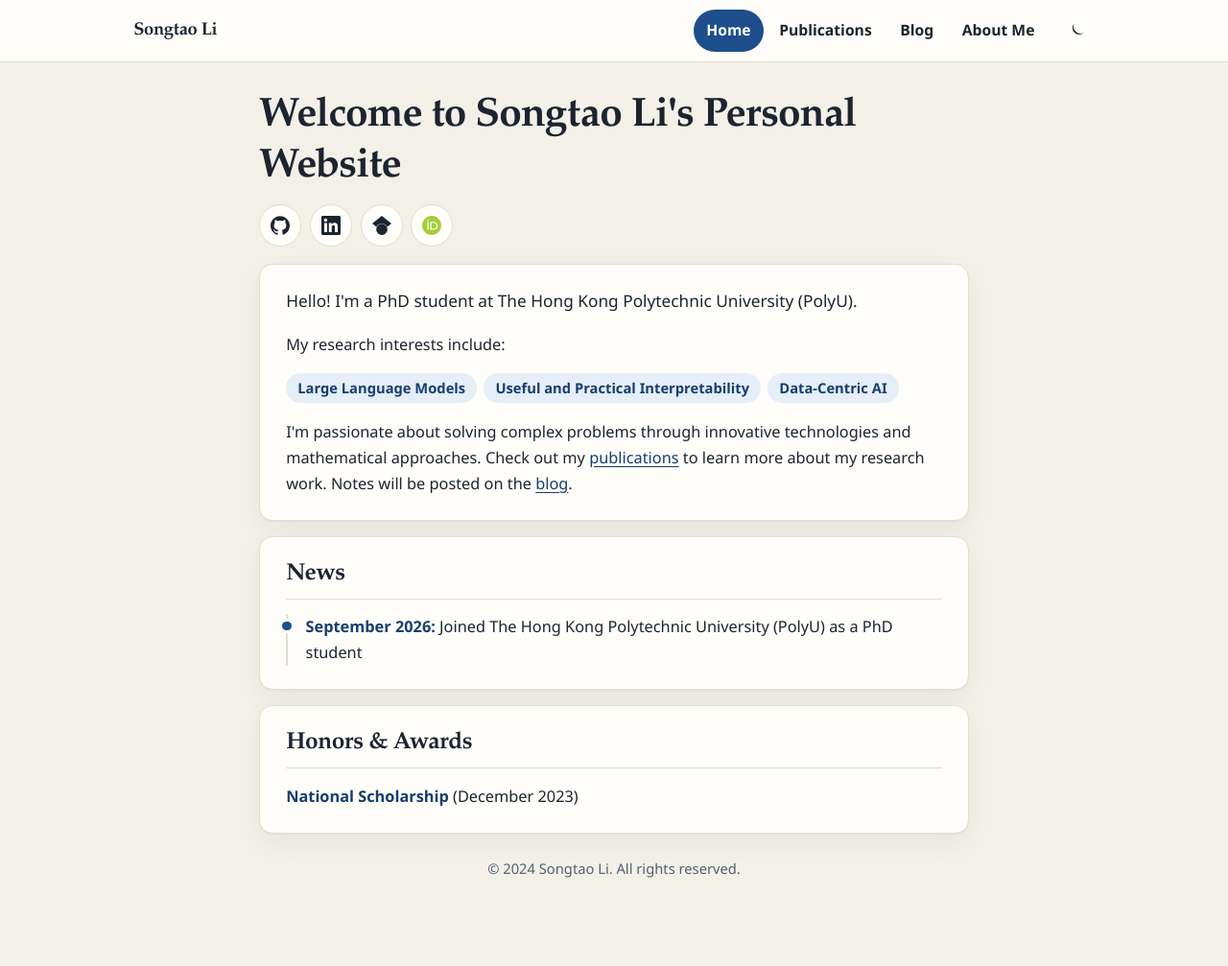
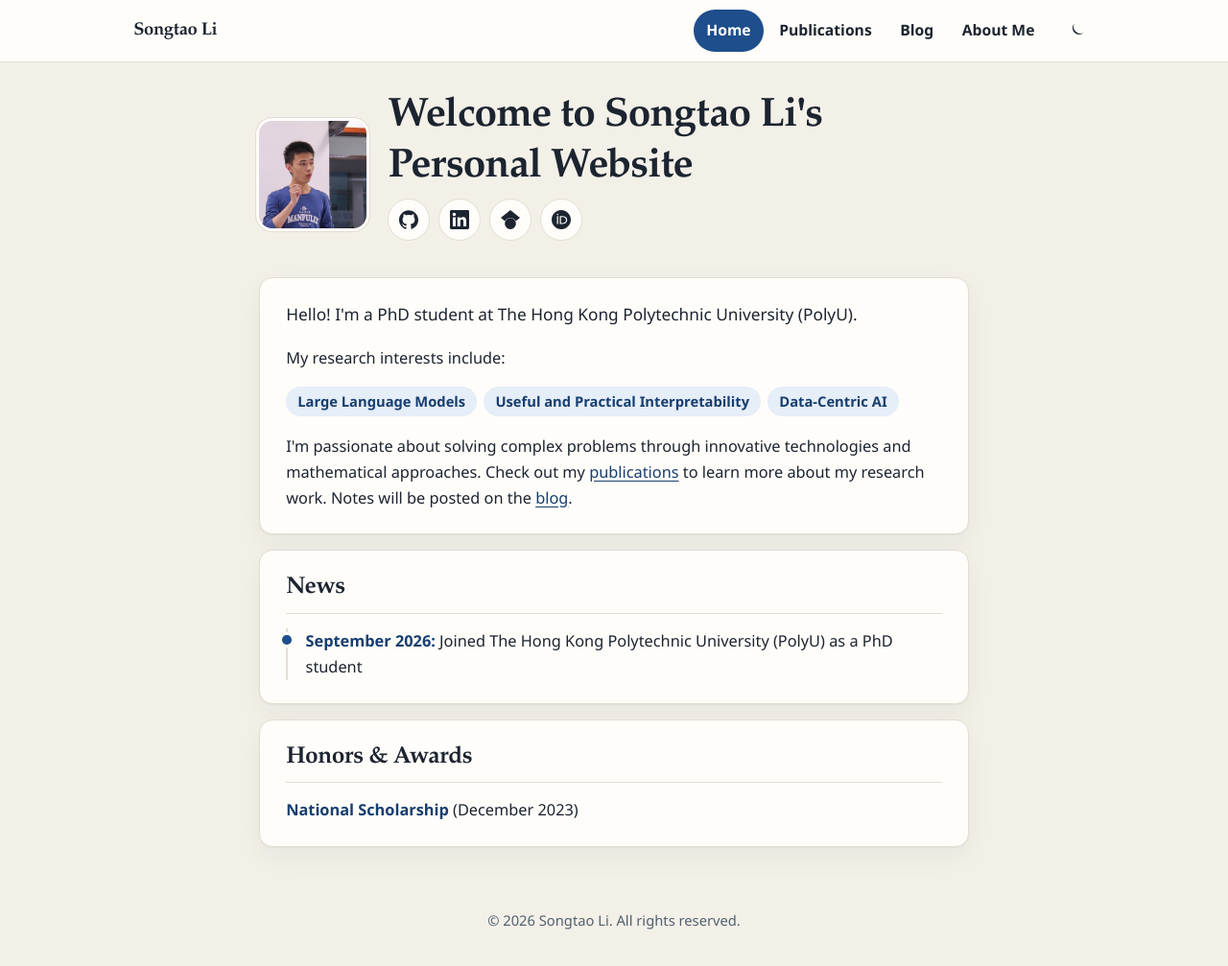
Before and after one commit to xiaoxiaoxiaotao/xiaoxiaoxiaotao.github.io, an Astro site: page / in a window 1280 px wide. Shown: the whole page at 96% size. Before the commit the page ends 970 px from the top, so only its background shows below. Built offline with nearby package versions, Linux system fonts and the light colour scheme; Astro itself is replaced by a stand-in of ours.

Commit message:
Use rounded-square portrait, add home hero, unify ORCID icon and footer

```diff
--- a/scripts/check-dist.mjs
+++ b/scripts/check-dist.mjs
@@ -30,7 +30,10 @@ must(home.includes('Hello! I\'m a PhD student at The Hong Kong Polytechnic Unive
 must(home.includes('Large Language Models'), 'interest missing');
 must(home.includes('September 2026:'), 'news missing');
 must(home.includes('National Scholarship'), 'honor missing');
-must(home.includes('© 2024 Songtao Li. All rights reserved.'), 'footer missing');
+must(home.includes('© 2026 Songtao Li. All rights reserved.'), 'footer missing');
+must(pubs.includes('© 2026 Songtao Li. All rights reserved.'), 'publications footer missing');
+must(about.includes('© 2026 Songtao Li. All rights reserved.'), 'about footer missing');
+must(blog.includes('© 2026 Songtao Li. All rights reserved.'), 'blog footer missing');
 const titleAt = home.indexOf("Welcome to Songtao Li's Personal Website");
 const introAt = home.indexOf("Hello! I'm a PhD student");
 must(titleAt !== -1 && introAt > titleAt, 'welcome heading or intro missing');
--- a/src/layouts/BaseLayout.astro
+++ b/src/layouts/BaseLayout.astro
@@ -105,6 +105,9 @@ const keywords =
     <a class="skip-link" href="#main">Skip to content</a>
     <Navbar current={current} />
     <slot />
+    <footer class="site-footer">
+      <p>© 2026 Songtao Li. All rights reserved.</p>
+    </footer>
     <script>
       function resolvedTheme() {
         const explicit = document.documentElement.getAttribute('data-theme');
--- a/src/pages/index.astro
+++ b/src/pages/index.astro
@@ -9,6 +9,11 @@ import BaseLayout from '../layouts/BaseLayout.astro';
 >
   <main id="main" tabindex="-1">
     <div class="container container-narrow">
+      <div class="home-hero">
+        <div class="home-photo">
+          <img src="/images/photo.jpg" alt="Portrait of Songtao Li" width="800" height="1157" decoding="async" />
+        </div>
+        <div class="home-hero-text">
           <h1 class="page-title">Welcome to Songtao Li's Personal Website</h1>
           <div class="social-links">
             <a href="https://github.com/xiaoxiaoxiaotao" target="_blank" rel="noopener noreferrer" aria-label="GitHub">
@@ -28,10 +33,11 @@ import BaseLayout from '../layouts/BaseLayout.astro';
             </a>
             <a href="https://orcid.org/0009-0005-1805-0326" target="_blank" rel="noopener noreferrer" aria-label="ORCID">
               <svg viewBox="0 0 24 24" aria-hidden="true" width="20" height="20">
-            <path fill="#A6CE39" d="M12 0C5.372 0 0 5.372 0 12s5.372 12 12 12 12-5.372 12-12S18.628 0 12 0z"></path>
-            <path fill="#fff" d="M7.369 4.378c.525 0 .947.431.947.947s-.422.947-.947.947a.95.95 0 0 1-.947-.947c0-.525.422-.947.947-.947zm-.722 3.038h1.444v10.041H6.647V7.416zm3.562 0h3.9c3.712 0 5.344 2.653 5.344 5.025 0 2.578-2.016 5.025-5.325 5.025h-3.919V7.416zm1.444 1.303v7.444h2.297c3.272 0 4.022-2.484 4.022-3.722 0-2.016-1.284-3.722-4.097-3.722h-2.222z"></path>
+                <path fill="currentColor" d="M12 0C5.372 0 0 5.372 0 12s5.372 12 12 12 12-5.372 12-12S18.628 0 12 0zM7.369 4.378c.525 0 .947.431.947.947s-.422.947-.947.947a.95.95 0 0 1-.947-.947c0-.525.422-.947.947-.947zm-.722 3.038h1.444v10.041H6.647V7.416zm3.562 0h3.9c3.712 0 5.344 2.653 5.344 5.025 0 2.578-2.016 5.025-5.325 5.025h-3.919V7.416zm1.444 1.303v7.444h2.297c3.272 0 4.022-2.484 4.022-3.722 0-2.016-1.284-3.722-4.097-3.722h-2.222z"></path>
               </svg>
             </a>
+          </div>
+        </div>
       </div>
       <div class="profile-intro">
         <p>
@@ -59,9 +65,6 @@ import BaseLayout from '../layouts/BaseLayout.astro';
           <li><strong>National Scholarship</strong> (December 2023)</li>
         </ul>
       </div>
-      <footer>
-        <p>© 2024 Songtao Li. All rights reserved.</p>
-      </footer>
     </div>
   </main>
 </BaseLayout>
--- a/src/styles/styles.css
+++ b/src/styles/styles.css
@@ -386,7 +386,7 @@ body.nav-open .nav-toggle-bar:nth-child(3) { transform: translateY(-6px) rotate(
 
 .resume-item > ul.about-interests {
     display: flex;
-    flex-flow: row nowrap;
+    flex-flow: row wrap;
     align-items: stretch;
     gap: 0.45rem;
     list-style: none;
@@ -476,6 +476,58 @@ body.nav-open .nav-toggle-bar:nth-child(3) { transform: translateY(-6px) rotate(
 .honors li:first-child { padding-top: 0; }
 .honors li:last-child { border-bottom: 0; padding-bottom: 0; }
 
+/* Home Hero */
+.home-hero {
+    display: flex;
+    flex-direction: column;
+    align-items: flex-start;
+    gap: 1rem;
+    margin: 0.15rem 0 1.25rem;
+}
+
+.home-hero-text {
+    min-width: 0;
+    flex: 1;
+}
+
+.home-hero-text .page-title {
+    margin: 0 0 0.85rem;
+}
+
+.home-hero-text .social-links {
+    margin-top: 0;
+    margin-bottom: 0;
+}
+
+.home-photo {
+    width: 96px;
+    height: 96px;
+    flex: none;
+    overflow: hidden;
+    border-radius: var(--radius);
+    box-shadow: 0 0 0 3px var(--surface), 0 0 0 4px var(--line);
+}
+
+.home-photo img {
+    width: 100%;
+    height: 100%;
+    object-fit: cover;
+    object-position: center 22%;
+}
+
+@media (min-width: 640px) {
+    .home-hero {
+        flex-direction: row;
+        align-items: center;
+        gap: 1.4rem;
+    }
+
+    .home-photo {
+        width: 112px;
+        height: 112px;
+    }
+}
+
 /* About */
 .profile-layout {
     display: flex;
@@ -494,7 +546,7 @@ body.nav-open .nav-toggle-bar:nth-child(3) { transform: translateY(-6px) rotate(
     margin: 0;
     flex: none;
     overflow: hidden;
-    border-radius: 50%;
+    border-radius: var(--radius);
     box-shadow: 0 0 0 4px var(--surface), 0 0 0 5px var(--line);
 }
 
@@ -611,14 +663,15 @@ body.nav-open .nav-toggle-bar:nth-child(3) { transform: translateY(-6px) rotate(
 }
 
 /* Footer */
-footer {
+.site-footer {
+    width: min(740px, calc(100% - 2rem - env(safe-area-inset-left) - env(safe-area-inset-right)));
+    margin: 0 auto;
     text-align: center;
-    padding: 0.5rem 0 0;
-    margin-top: 0.4rem;
+    padding: 0 0 2.25rem;
     color: var(--muted);
 }
 
-footer p { margin: 0 0 0.35rem; font-size: 0.92rem; }
+.site-footer p { margin: 0; font-size: 0.92rem; }
 
 .page-title + .social-links {
     margin-top: -0.5rem;
```
Lines whose indentation alone changed are shown as unchanged.
